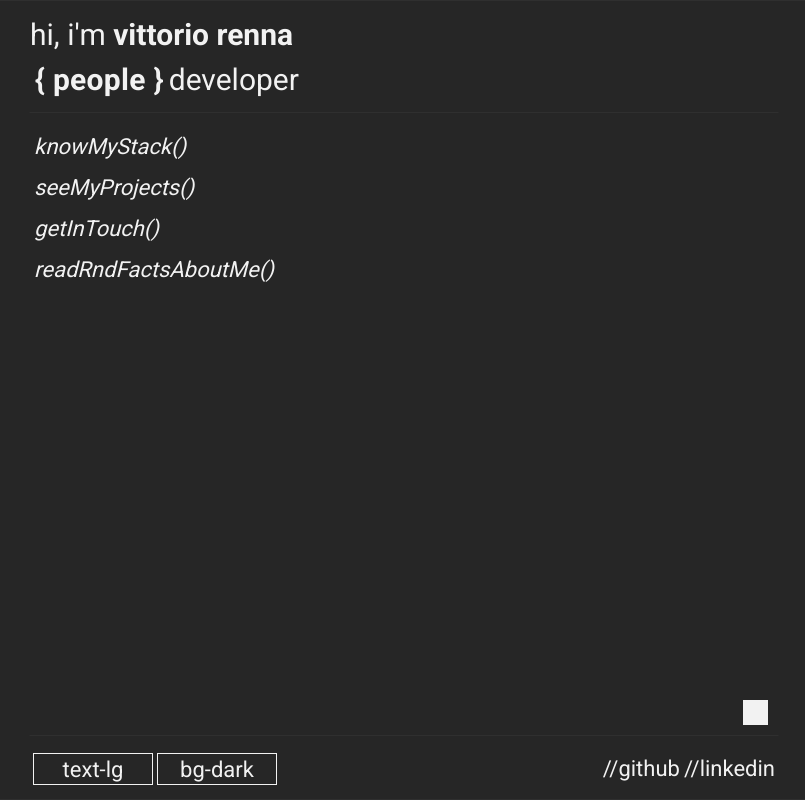
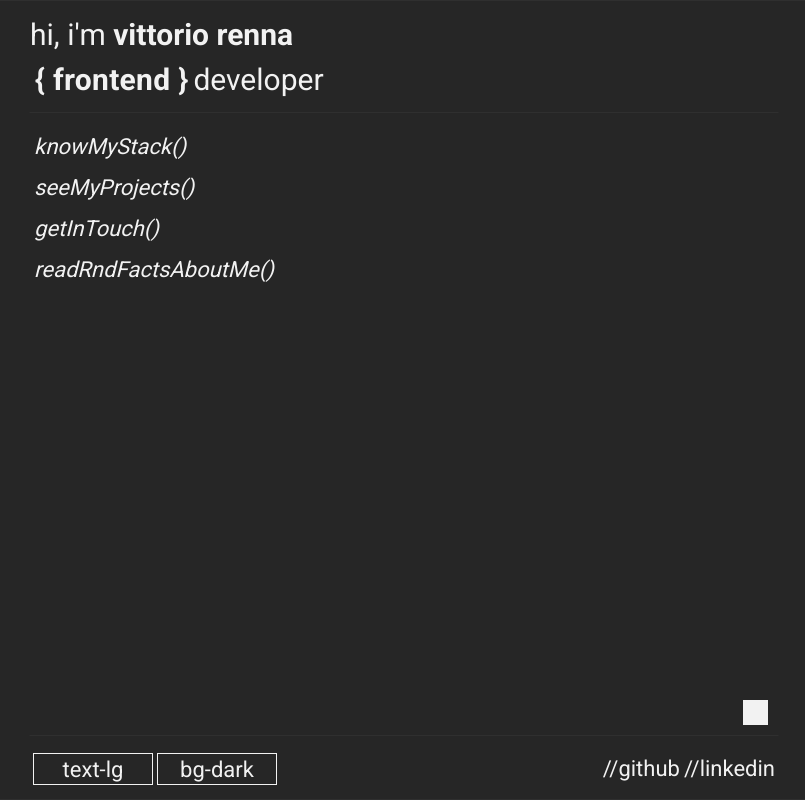
Before and after one commit to rennavittorio/personal-portfolio, a Vue app: page / in a window 1280 px wide. Shown: the whole page, without its empty margins (236-1041 px from the left). Built offline with nearby package versions, Linux system fonts and the light colour scheme.

Commit message:
edit: edit my roles in header and aligned to store info

```diff
--- a/src/components/HeaderComp.vue
+++ b/src/components/HeaderComp.vue
@@ -11,23 +11,23 @@ export default defineComponent({
     data(){
         return {
             profileName: 'vittorio renna',
-            roles: ['web', 'people'],
+            roles: ['frontend', 'backend', 'people'],
             rolesCounter: 1,
         }
     },
     methods: {
         setRoles(){
             setInterval(()=>{
-                if(this.rolesCounter === 1){
-                    this.rolesCounter = 0;
-                    // console.log(this.roles[this.rolesCounter]);
-                } else if(this.rolesCounter === 0) {
+                if(this.rolesCounter === 0){
                     this.rolesCounter = 1;
                     // console.log(this.roles[this.rolesCounter]);
+                } else if(this.rolesCounter === 1) {
+                    this.rolesCounter = 2;
+                    // console.log(this.roles[this.rolesCounter]);
                 }
-                // else if(this.rolesCounter === 1){
-                //     this.rolesCounter = 2;
-                // }
+                else if(this.rolesCounter === 2){
+                    this.rolesCounter = 0;
+                }
             }, 2000)
         }
     },
--- a/src/store.js
+++ b/src/store.js
@@ -15,7 +15,7 @@ const store = reactive({
                     languages: '[ php, mysql, laravel ]\;'
                 },
                 {
-                    category: 'human',
+                    category: 'people',
                     languages: '[ it-IT, en-EN, project-management, functional-analysis ]\;'
                 },
             ]
```
